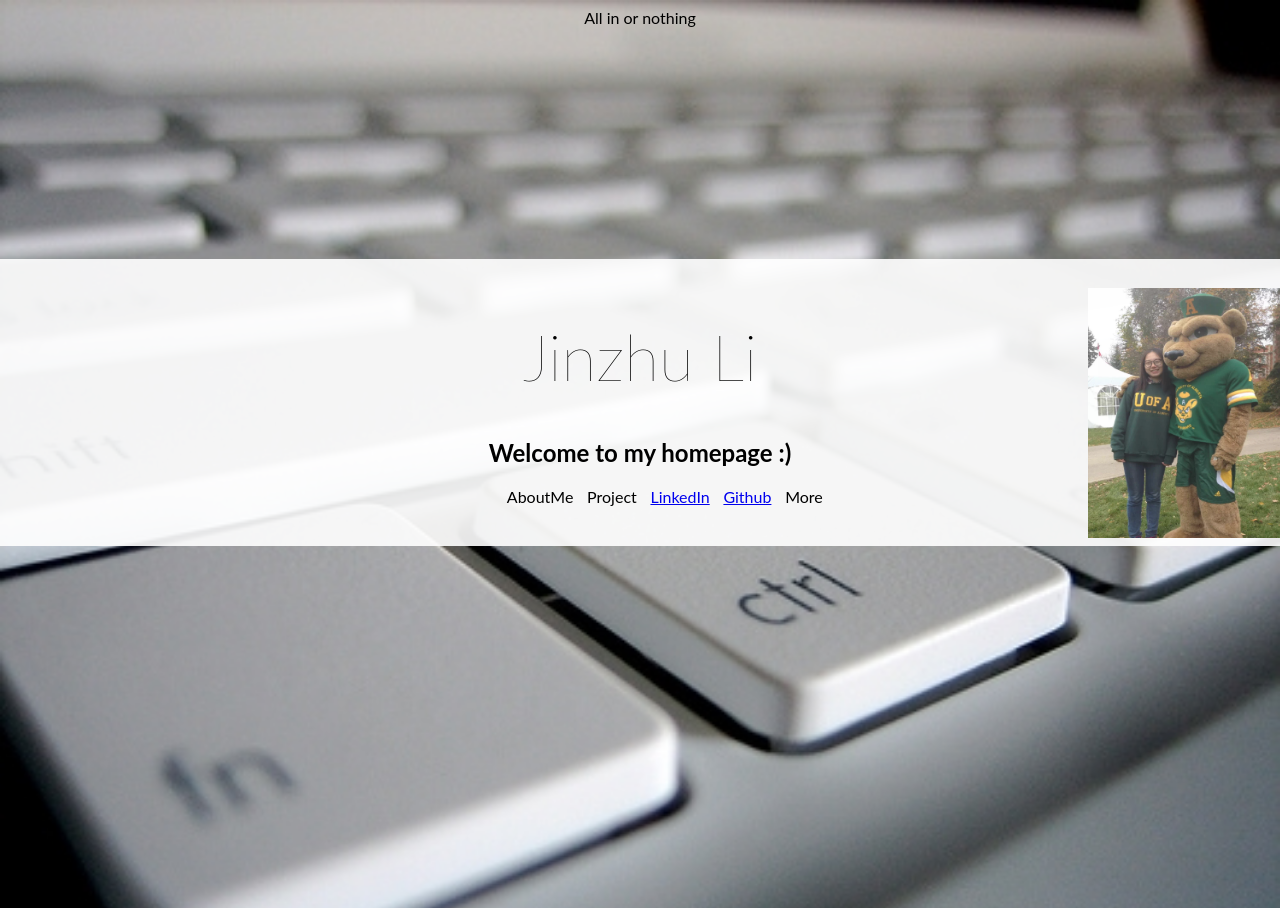
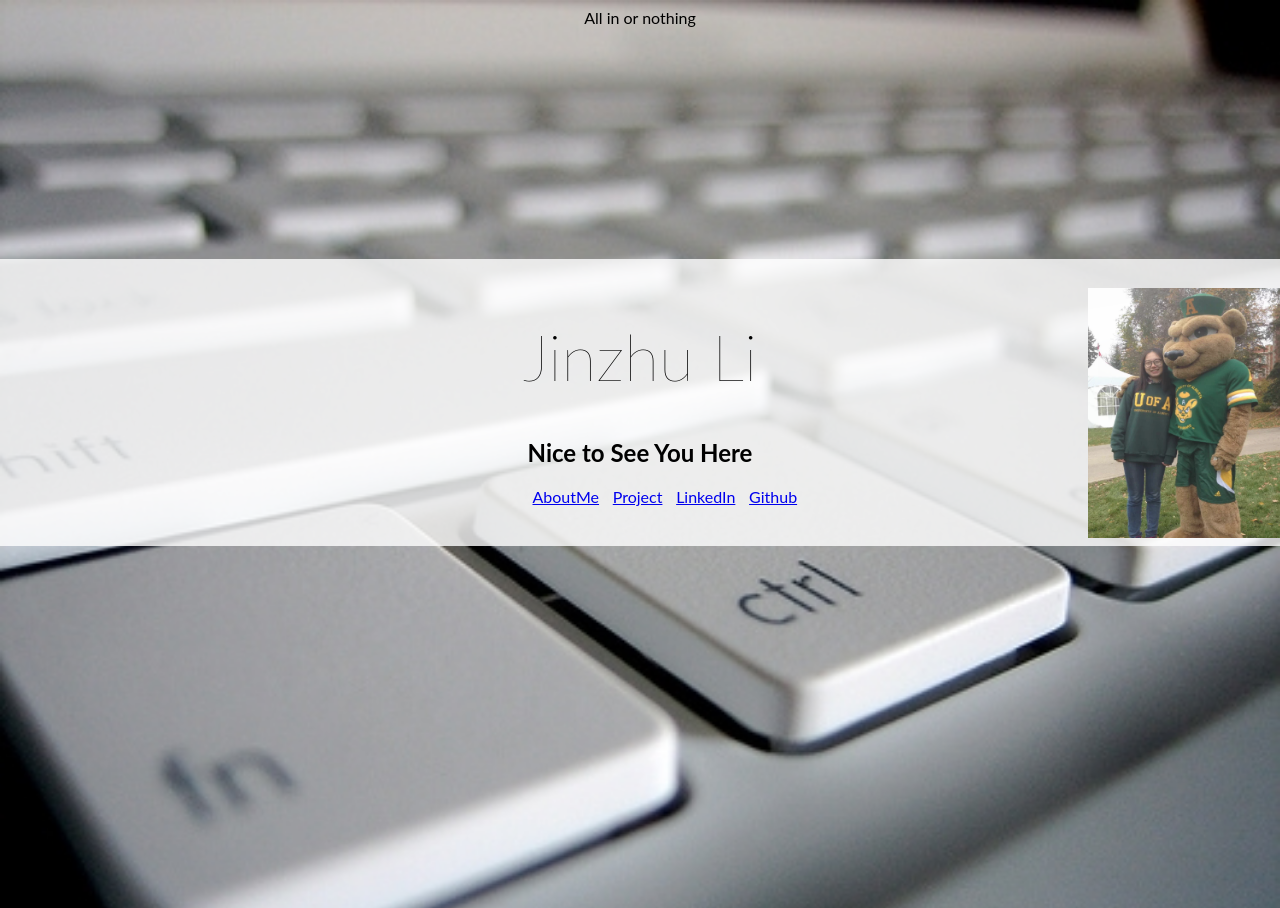
Before and after one commit to Aries0331/Aries0331.github.io, a Jekyll site: the page index.html, which Jekyll copies as it is, in a window 1280 px wide. Built offline with Jekyll 4.4.1, drawn with Linux system fonts in a browser that asks for light colours.

Commit message:
done today

```diff
--- a/css/main.css
+++ b/css/main.css
@@ -29,7 +29,7 @@ body.home {
   bottom: 50%;
 
   background-color: white;
-  background-color: rgba(255, 255, 255, 0.9);
+  background-color: rgba(255, 255, 255, 0.8);
   padding: 1em 0 1.5em;
 }
 
--- a/index.html
+++ b/index.html
@@ -20,18 +20,21 @@
           <span class="name">Jinzhu Li</span>
         </a>
       </h1>
-      <h2>Welcome to my homepage :)</h2>
+      <h2>Nice to See You Here</h2>
       <nav class="guide">
         <ul>
-          <li>AboutMe</li>
-          <li>Project</li>
+          <li>
+            <a class="profile" href="profile.html">AboutMe</a>
+          </li>
+          <li>
+            <a class="project" href="project.html">Project</a>
+          </li>
           <li>
             <a class="linkedin" href="https://www.linkedin.com/profile/preview?locale=en_US&trk=prof-0-sb-preview-primary-button">LinkedIn</a>
           </li>
           <li>
             <a class="github" href="https://github.com/Aries0331">Github</a>
           </li>
-          <li>More</li>
         </ul>
       </nav>
       <img src="image/self.jpg">
```
Also changed, not shown: profile.html (added, +10 -0 lines), project.html (added, +10 -0 lines).
